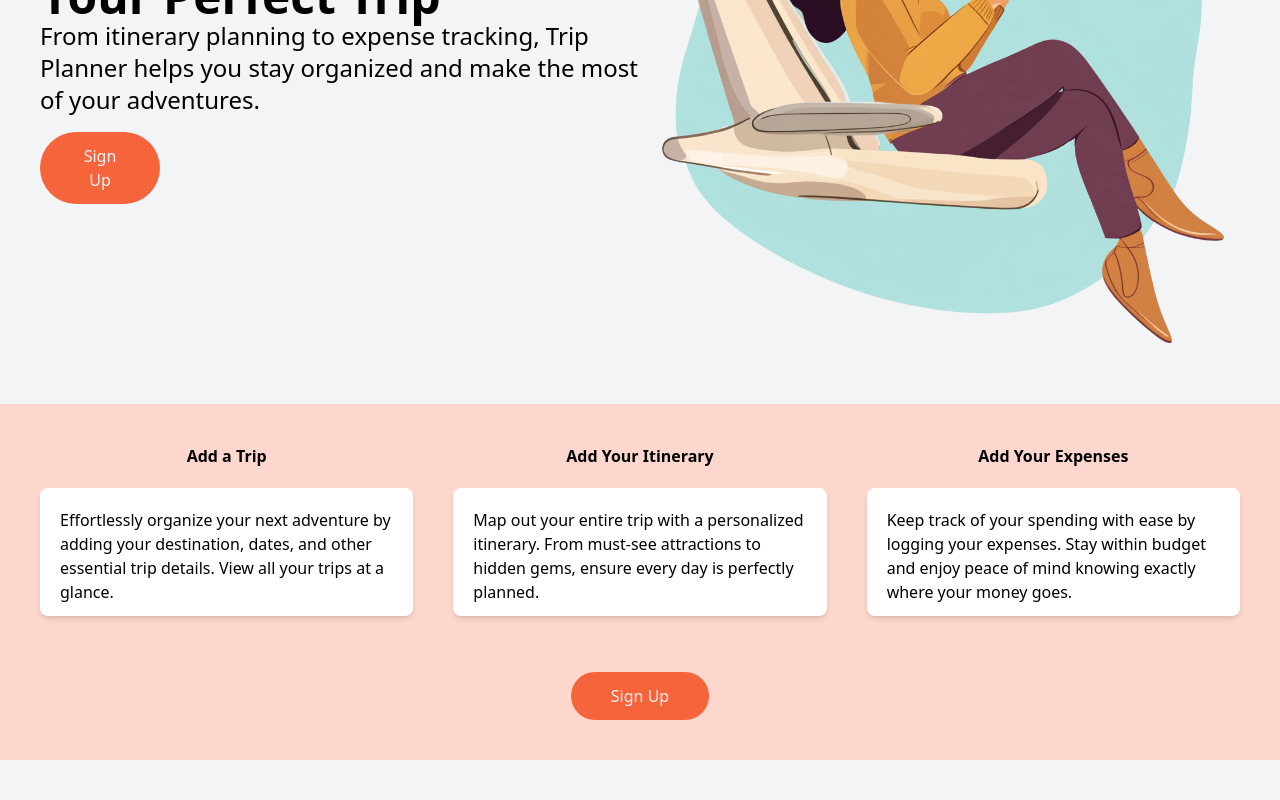
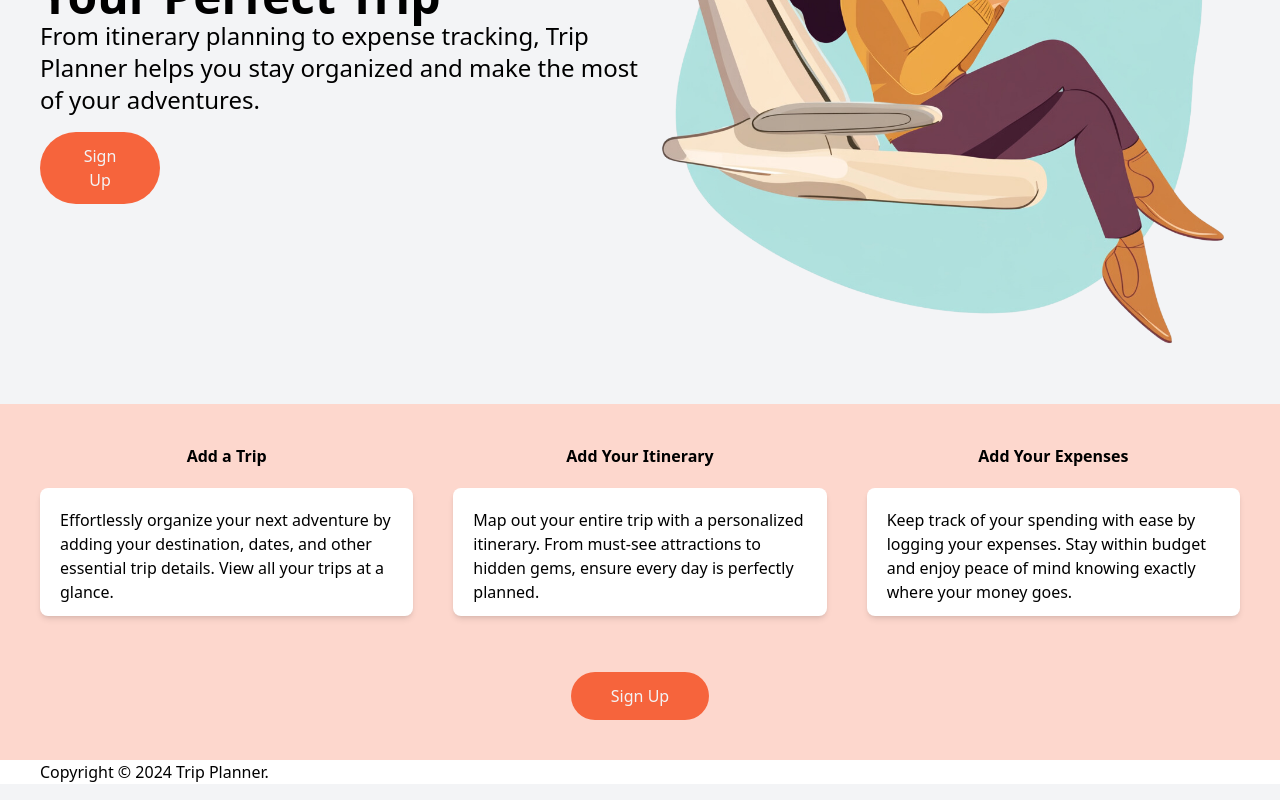
Before and after one commit to asands94/travel-frontend, a React (Vite) app: page / in a window 1280 px wide. Shown: the part 356-1156 px from the top of the page. Built offline with nearby package versions, Linux system fonts and the light colour scheme; no server answers.

Commit message:
add simple footer

```diff
--- a/src/components/GuestHome.jsx
+++ b/src/components/GuestHome.jsx
@@ -25,7 +25,7 @@ function GuestHome() {
         </div>
       </section>
 
-      <section className='bg-secondary flex flex-col items-center my-body'>
+      <section className='bg-secondary flex flex-col items-center mt-body'>
         <div className='flex justify-center w-full h-full px-body py-body'>
           <div className='flex flex-col items-center w-full'>
             <h3 className='pb-5 font-semibold'>Add a Trip</h3>
--- a/src/components/Layout.jsx
+++ b/src/components/Layout.jsx
@@ -47,7 +47,9 @@ function Layout({ children, isAuthorized }) {
         {isAuthorized ? loggedInNav() : loggedOutNav()}
       </header>
       <main>{children}</main>
-      <footer></footer>
+      <footer className='bg-pure'>
+        <p className='mx-body'>Copyright © 2024 Trip Planner.</p>
+      </footer>
     </>
   )
 }
```
